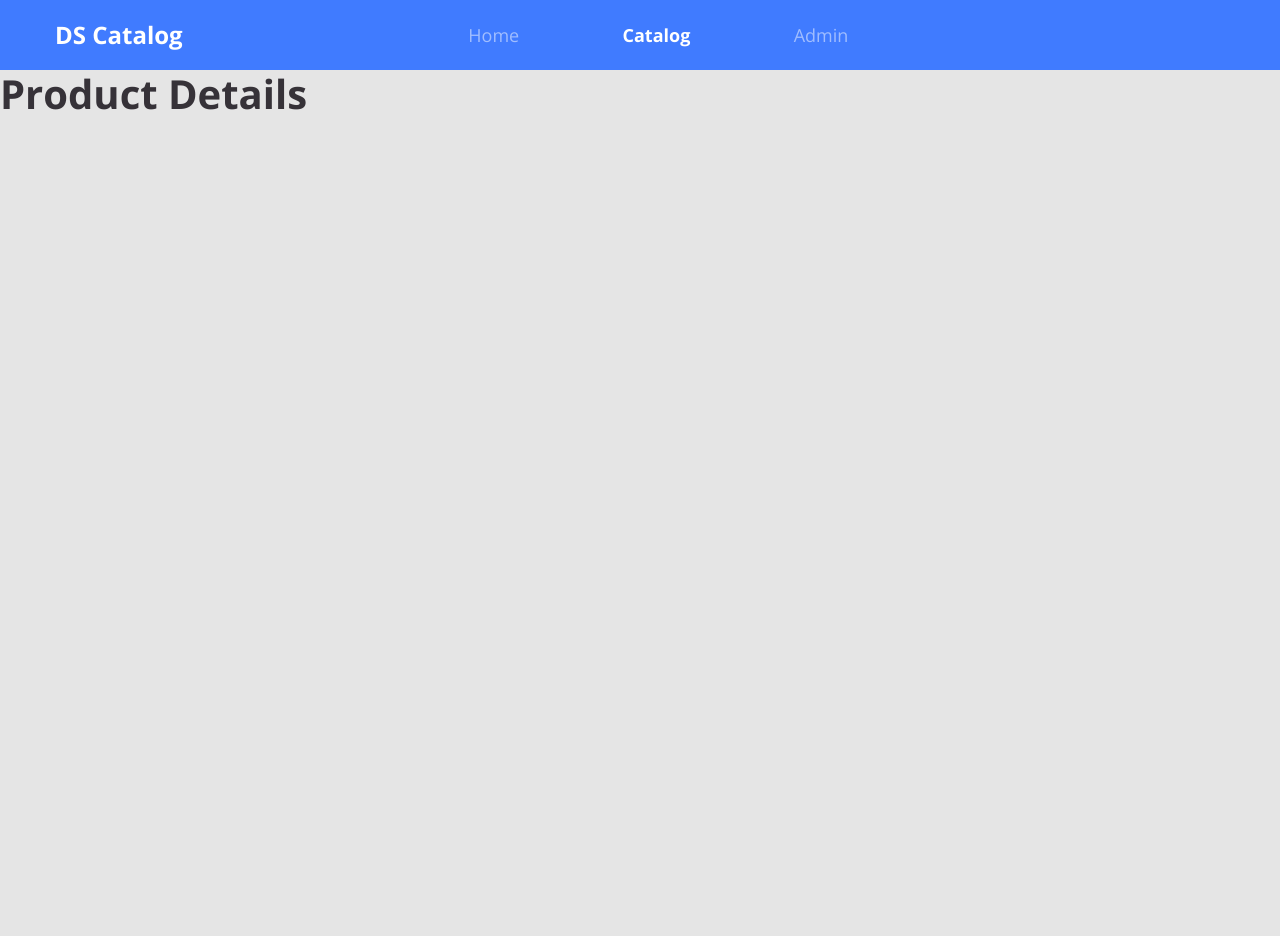
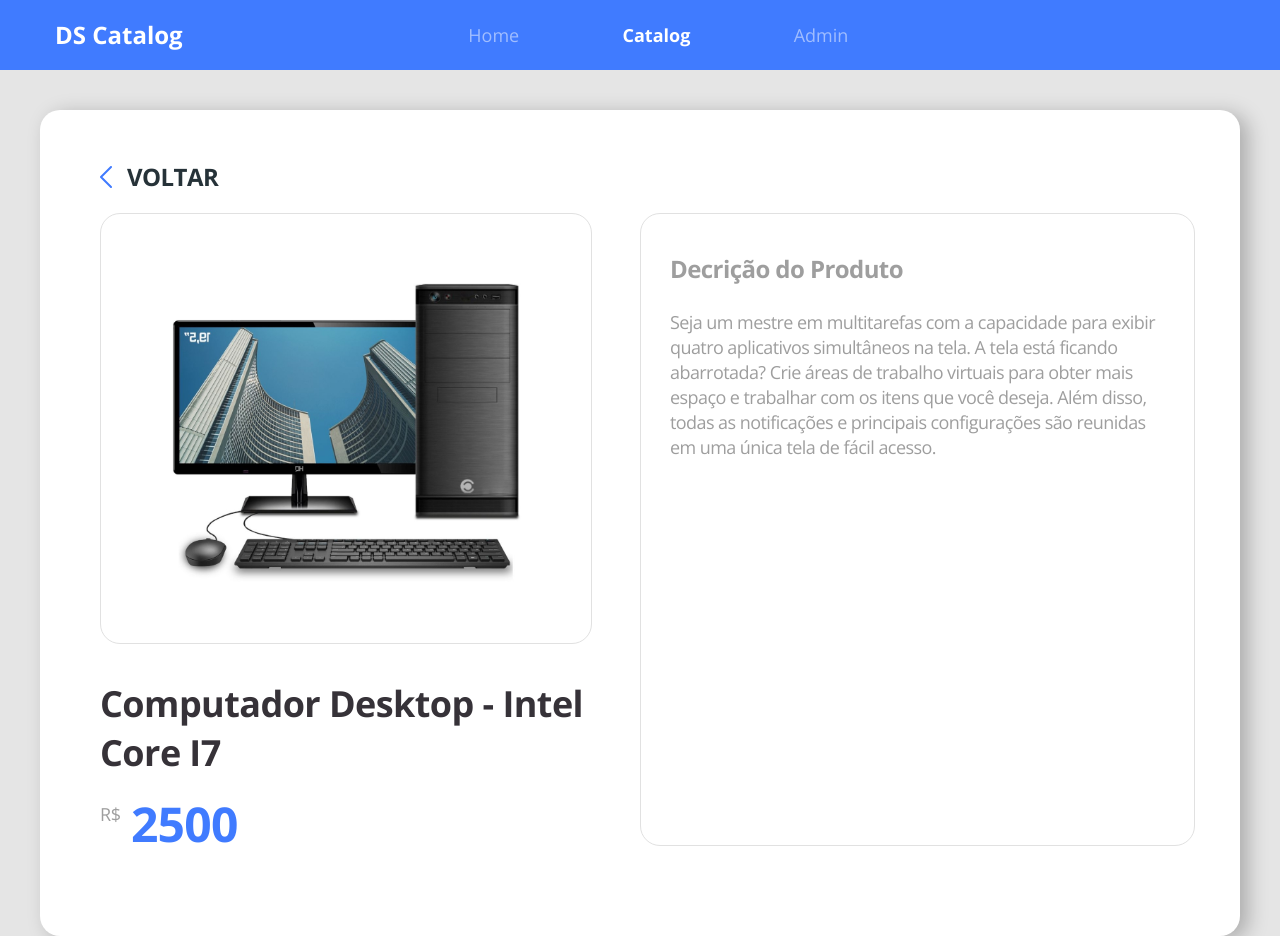
Before and after one commit to CarlosGenuino/ds-catalog-front, a React (Create React App) app: page /products/1 in a window 1280 px wide. Before the commit the page ends 800 px from the top, so only its background shows below. Built offline with nearby package versions, Linux system fonts and the light colour scheme.

Commit message:
product details

```diff
--- a/src/core/components/ButtonIcon/styles.scss
+++ b/src/core/components/ButtonIcon/styles.scss
@@ -13,4 +13,5 @@
     display: flex;
     align-items: center;
     justify-content: center;
+    color: #fff;
 }
--- /dev/null
+++ b/src/core/components/ProductPrice/index.tsx
@@ -0,0 +1,19 @@
+import React from 'react';
+import './styles.scss';
+
+type Props = {
+    price: string;
+}
+
+const ProductPrice = ( {price}: Props) => (
+    <div className="product-price-container">
+        <span className="product-currancy">
+            R$
+        </span>
+        <h3 className="product-price">
+            {price}
+        </h3>
+    </div>
+)
+
+export default ProductPrice;
--- /dev/null
+++ b/src/core/components/ProductPrice/styles.scss
@@ -0,0 +1,19 @@
+.product-price-container {
+    margin-top: 25px;
+    display: flex;
+}
+
+.product-currancy {
+    font-size: 18px;
+    line-height: 25px;
+    letter-spacing: -0.015em;
+    color: #9E9E9E;
+}
+
+.product-price {
+    margin-left: 10px;
+    font-size: 32px;
+    line-height: 44px;
+    letter-spacing: -0.015em;
+    color: #407BFF;
+}
--- a/src/pages/Catalog/components/ProductCard/index.tsx
+++ b/src/pages/Catalog/components/ProductCard/index.tsx
@@ -1,5 +1,6 @@
 import React from 'react'
 import {ReactComponent as ProductImage} from '../../../../core/assets/images/product.svg'
+import ProductPrice from '../../../../core/components/ProductPrice'
 import './styles.scss'
 
 export default () => {
@@ -11,14 +12,7 @@
                     <h6 className="product-name">
                         Computador Desktop - Intel Core i7
                     </h6>
-                    <div className="product-price-container">
-                        <span className="product-currancy">
-                            R$
-                        </span>
-                        <h3 className="product-price">
-                            2.779.90
-                        </h3>
-                    </div>
+                    <ProductPrice price="2799.99"/>
                 </div>
             </div>
         </div>
--- a/src/pages/Catalog/components/ProductCard/styles.scss
+++ b/src/pages/Catalog/components/ProductCard/styles.scss
@@ -17,24 +17,5 @@
     font-size: 18px;
     line-height: 25px;
     letter-spacing: -0.015em;
+    color:#263238;
 }
-
-.product-price-container {
-    margin-top: 25px;
-    display: flex;
-}
-
-.product-currancy {
-    font-size: 18px;
-    line-height: 25px;
-    letter-spacing: -0.015em;
-    color: #9E9E9E;
-}
-
-.product-price {
-    margin-left: 10px;
-    font-size: 32px;
-    line-height: 44px;
-    letter-spacing: -0.015em;
-    color: #407BFF;
-}
--- a/src/pages/Catalog/components/ProductDetails/index.tsx
+++ b/src/pages/Catalog/components/ProductDetails/index.tsx
@@ -1,5 +1,8 @@
 import React from 'react';
-import {useParams } from 'react-router-dom'
+import {Link, useParams } from 'react-router-dom'
+import {ReactComponent as ArrowIcon } from '../../../../core/assets/images/arrow.svg';
+import {ReactComponent as ProductImg } from '../../../../core/assets/images/product.svg';
+import ProductPrice from '../../../../core/components/ProductPrice';
 import './styles.scss'
 
 type ParamsType = {
@@ -13,7 +16,28 @@
 
     return (
         <div className="product-details-container">
-            <h1>Product Details</h1>
+            <div className="card-base border-radius-20 product-details">
+                <Link to="/products" className="product-details-go-back">
+                    <ArrowIcon className="icon-go-back"/>
+                    <h1 className="text-go-back">voltar</h1>
+                </Link>
+                <div className="row">
+                    <div className="col-6 pr-5">
+                        <div className="product-details-card text-center">
+                            <ProductImg className="product-details-image"/>
+                        </div>
+                        <h1 className="product-details-name">
+                            Computador Desktop - Intel Core I7
+                        </h1>
+                        <ProductPrice price="2500"/>
+                    </div>
+                    <div className="col-6 product-details-card">
+                        <h1 className="product-description-title">Decrição do Produto</h1>
+                        <p className="product-description-text">Seja um mestre em multitarefas com a capacidade para exibir quatro aplicativos simultâneos na tela. A tela está ficando abarrotada? Crie áreas de trabalho virtuais para obter mais espaço e trabalhar com os itens que você deseja. Além disso, todas as notificações e principais configurações são reunidas em uma única tela de fácil acesso.
+</p>
+                    </div>
+                </div>
+            </div>
         </div>
     );
 };
--- a/src/pages/Catalog/components/ProductDetails/styles.scss
+++ b/src/pages/Catalog/components/ProductDetails/styles.scss
@@ -0,0 +1,67 @@
+.product-details-container{
+    margin-top: 40px;
+    padding-left: 40px;
+    padding-right: 40px;
+}
+
+.product-details{
+    padding: 50px 60px 90px 60px;
+}
+
+.product-details .product-price {
+    font-size: 48px;
+}
+
+.product-details-card {
+    border: 1px solid #E1e1e1;
+    box-sizing: border-box;
+    border-radius: 20px;
+    padding: 38px 29px;
+}
+
+.product-details-image {
+    width: 353px;
+    height: 353px;
+}
+
+.icon-go-back{
+    color: #407bff;
+    transform: rotate(-180deg);
+}
+
+.product-description-title {
+    font-size: 24px;
+    line-height: 33px;
+    letter-spacing: -0.015cm;
+    color: #9e9e9e;
+    margin-bottom: 25px;;
+}
+
+.product-details-name {
+    font-size: 36px;
+    line-height: 49px;
+    letter-spacing: -0.015cm;
+    margin-top: 35px;
+}
+
+.product-description-text {
+    font-size: 18px;
+    line-height: 25px;
+    letter-spacing: -0.015cm;
+    color: #9e9e9e;
+}
+.product-details-go-back{
+    display: flex;
+    margin-right: 30px;
+    align-items: center;
+    margin-bottom: 20px;
+}
+
+.text-go-back {
+    margin-left: 15px;
+    font-size: 24px;
+    line-height: 33px;
+    letter-spacing: -0.015cm;
+    color: #263238;
+    text-transform: uppercase;
+}
```
Also changed, not shown: src/core/assets/images/arrow.svg, src/core/components/Navbar/index.tsx (renamed from src/core/components/Navbar.tsx), src/core/components/Navbar/styles.scss (renamed from src/core/components/styles.scss).
